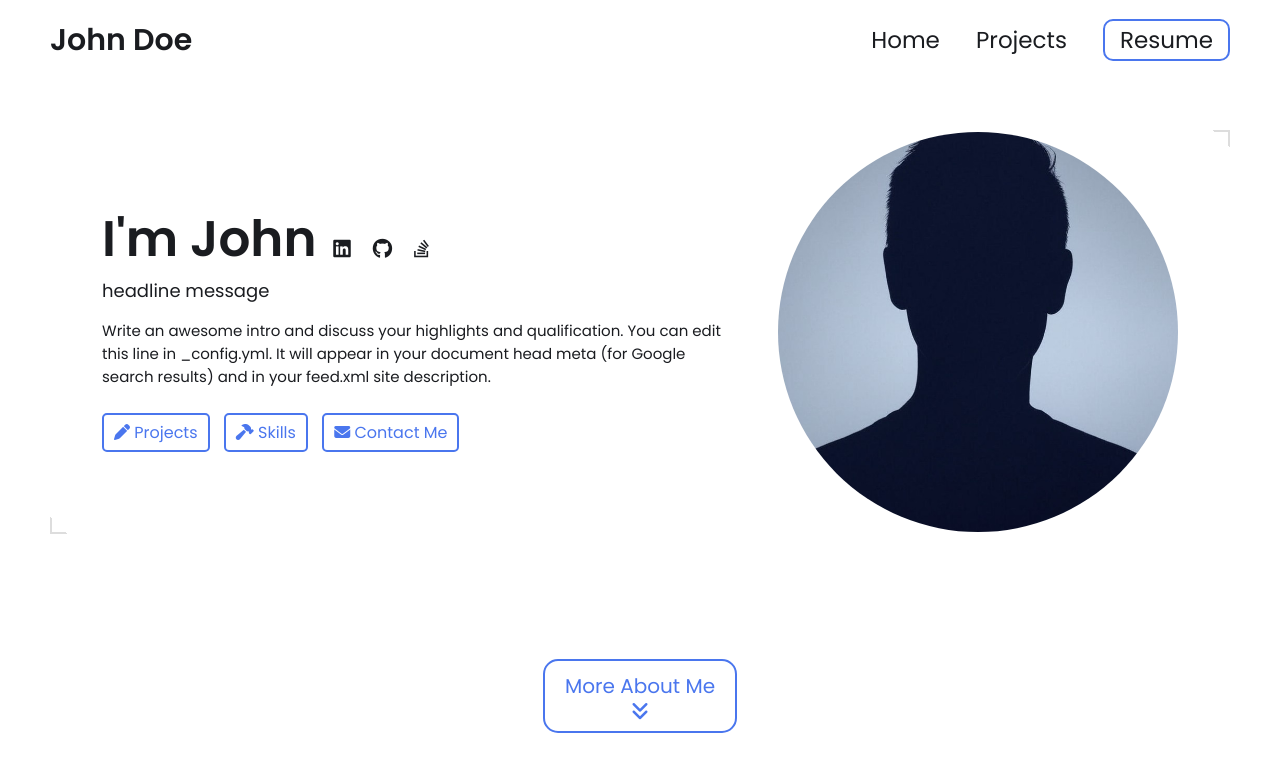
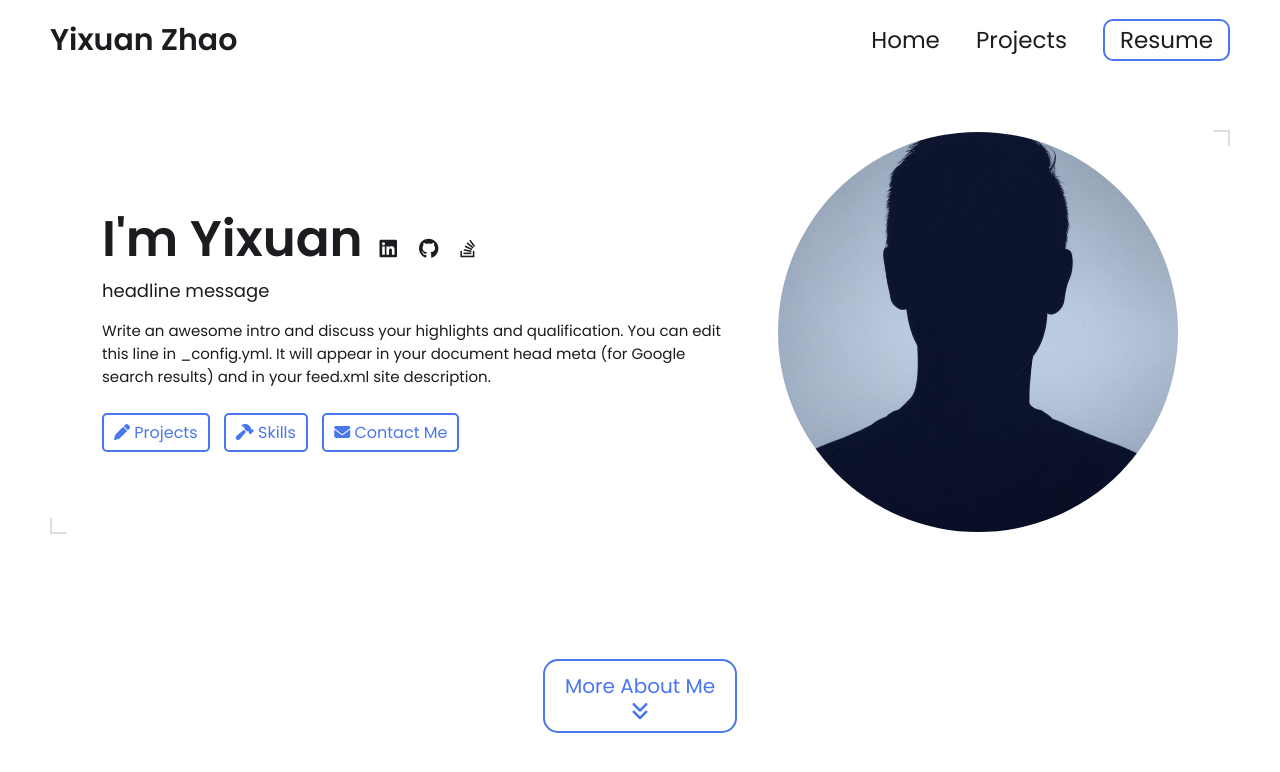
Before and after one commit to zyx1108/zyx1108.github.io, a Jekyll site: the page built from index.html, in a window 1280 px wide and 900 px high. Shown: the top 772 px of the window. Built offline with Jekyll 4.4.1, drawn with Linux system fonts in a browser that asks for light colours.

Commit message:
Update _config.yml

```diff
--- a/_config.yml
+++ b/_config.yml
@@ -7,12 +7,12 @@
 
 # Main Page Setup
 
-title: John Doe's Portfolio # This is what shows up in the tab of the browser
+title: Yixuan Zhao's Portfolio # This is what shows up in the tab of the browser
 
 
 
 # Hero Section
-name: John Doe
+name: Yixuan Zhao
 headline: headline message
 description: >- # dont remove this line. this will ignore all new lines until the next section
   Write an awesome intro and discuss your highlights and qualification. You can edit this
```
